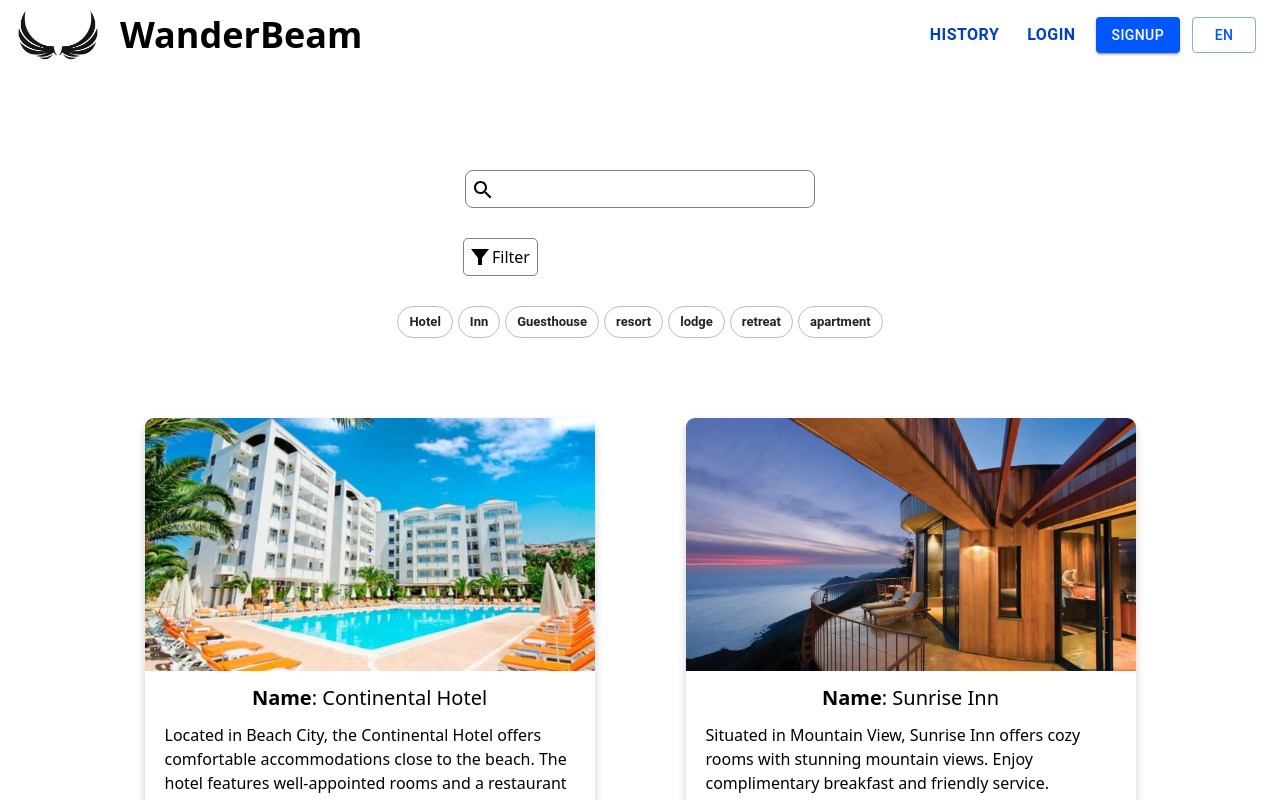
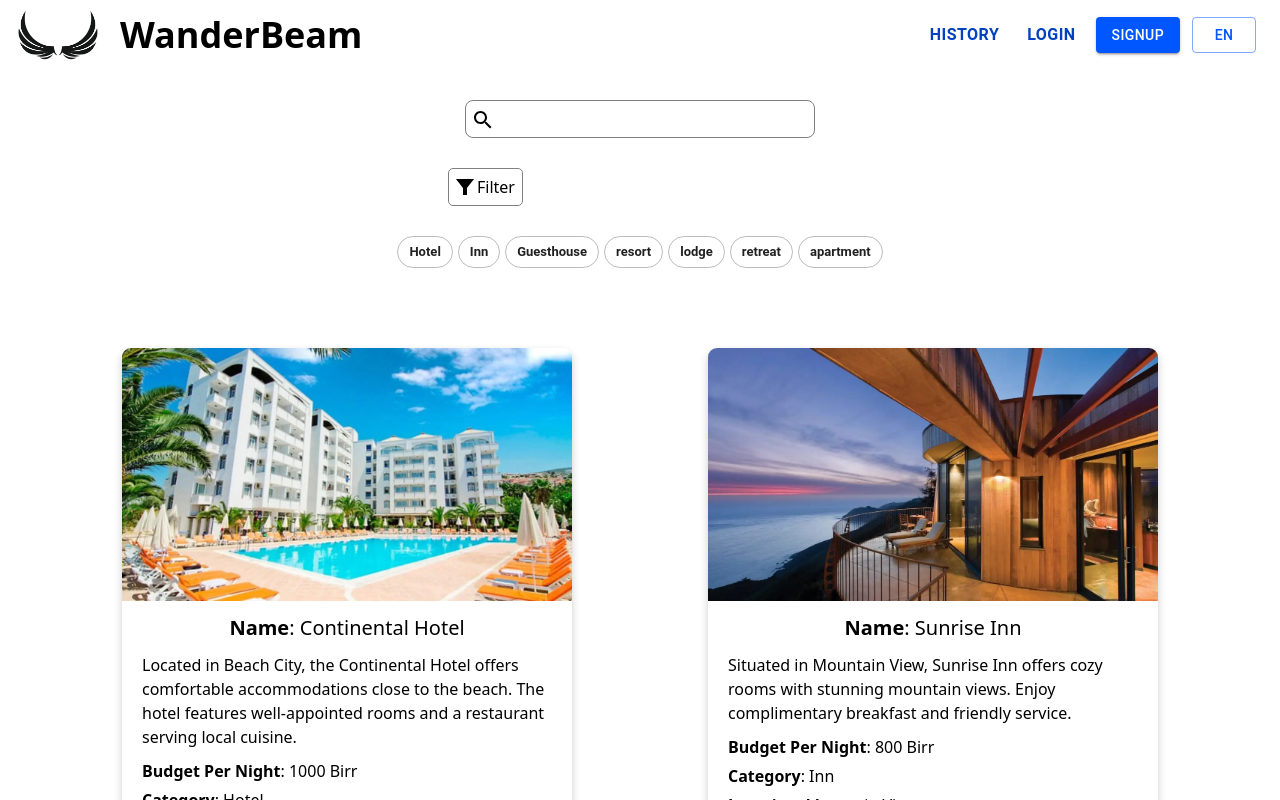
Before and after one commit to timid-angel/wanderbeam, a React (Vite) app in the folder frontend/: page /lodging in a window 1280 px wide. Shown: the top 800 px of the page. Built offline with nearby package versions, Linux system fonts and the light colour scheme.

Commit message:
search component created

```diff
--- /dev/null
+++ b/frontend/src/components/core/SearchComponent.tsx
@@ -0,0 +1,29 @@
+import React, { useState, ChangeEvent } from "react";
+import { Search } from "@mui/icons-material";
+
+interface Props {
+  onSearch: (query: string) => void;
+}
+
+const SearchComponent: React.FC<Props> = (props) => {
+  const [current, setCurrent] = useState<string>("");
+
+  function handleChange(event: ChangeEvent<HTMLInputElement>) {
+    setCurrent(event.target.value);
+    props.onSearch(event.target.value);
+  }
+
+  return (
+    <div className="search">
+      <Search />
+      <input
+        value={current}
+        onChange={handleChange}
+        className="search-input"
+        type="text"
+      />
+    </div>
+  );
+};
+
+export default SearchComponent;
--- a/frontend/src/pages/LodgingPage.tsx
+++ b/frontend/src/pages/LodgingPage.tsx
@@ -7,6 +7,7 @@ import PaginationComponent from "../components/PaginationComponent";
 import lodgingInfos from "../data/lodgingData";
 import Header from "../components/core/Header";
 import Footer from "../components/core/Footer";
+import SearchComponent from "../components/core/SearchComponent";
 const LodgingPage = () => {
   const [currentPage, setCurrentPage] = useState<number>(1);
 
@@ -17,11 +18,7 @@ const LodgingPage = () => {
   const [retreatSelected, setRetreatSelection] = useState(false);
   const [apartmentSelected, setApartmentSelection] = useState(false);
   const [lodgeSelected, setLodgeSelection] = useState(false);
-  const [current, setCurrent] = useState("");
-
-  function handleChange(event: React.ChangeEvent<HTMLInputElement>) {
-    setCurrent(event.target.value);
-  }
+  const [current, setCurrent] = useState('')
 
 
   var filteredLodge = lodgingInfos.filter(
@@ -35,24 +32,34 @@ const LodgingPage = () => {
       (apartmentSelected && lodge.category === "Apartment")
   );
 
-  if (!hotelSelected && !innSelected && !guesthouseSelected && !resortSelected && !lodgeSelected && !retreatSelected && !apartmentSelected){
+  if (
+    !hotelSelected &&
+    !innSelected &&
+    !guesthouseSelected &&
+    !resortSelected &&
+    !lodgeSelected &&
+    !retreatSelected &&
+    !apartmentSelected
+  ) {
     filteredLodge = lodgingInfos;
   }
 
-  filteredLodge = filteredLodge.filter(lodge => lodge.description.toLowerCase().includes(current.toLowerCase()))
-  const currentPageLodge = filteredLodge.slice((currentPage-1)*9,currentPage*9)
-  const  totalPages =  Math.ceil(filteredLodge.length/9)
-
-
-
-
-
-
+  filteredLodge = filteredLodge.filter((lodge) =>
+    lodge.description.toLowerCase().includes(current.toLowerCase())
+  );
+  const currentPageLodge = filteredLodge.slice(
+    (currentPage - 1) * 9,
+    currentPage * 9
+  );
+  const totalPages = Math.ceil(filteredLodge.length / 9);
 
   const handlePageChange = (page: number) => {
     setCurrentPage(page);
   };
 
+  const handleSearch = (value: string)=>{
+    setCurrent(value)
+  }
 
   const handleChipSelection = (type: string) => {
     console.log(hotelSelected);
@@ -67,8 +74,6 @@ const LodgingPage = () => {
     } else if (type === "lodge") {
       setLodgeSelection((prev) => !prev);
     } else if (type === "apartment") {
-
-
       setApartmentSelection((prev) => !prev);
     } else if (type === "retreat") {
       setRetreatSelection((prev) => !prev);
@@ -76,15 +81,13 @@ const LodgingPage = () => {
   };
 
 
+
   return (
     <>
-      <Header/>
+      <Header />
 
-      <div className="lodging-page">
-        <div className="search">
-          <Search />
-          <input onChange={handleChange} className="search-input" type="text" />
-        </div>
+        <div>
+          <SearchComponent onSearch={handleSearch}/>
           <div className="filter">
             <FilterAltSharp />
             <p>Filter</p>
@@ -163,9 +166,10 @@ const LodgingPage = () => {
             onPageChange={handlePageChange}
           />
         </div>
-      <Footer/>
+
+
+      <Footer />
     </>
-
   );
 };
 
--- a/frontend/src/styles/Footer.css
+++ b/frontend/src/styles/Footer.css
@@ -29,3 +29,8 @@ footer .logo{
     display: flex;
     gap: 5px;
 }
+
+
+#root{
+    background-color: whitesmoke;
+}
--- a/frontend/src/styles/LodgingCard.css
+++ b/frontend/src/styles/LodgingCard.css
@@ -68,3 +68,8 @@ span{
     margin: 5px 0;
     text-decoration: underline;
 }
+.lodging-page{
+    display: flex;
+    justify-content: space-between;
+    min-height:fit-content;
+}
--- a/frontend/src/styles/custom.css
+++ b/frontend/src/styles/custom.css
@@ -0,0 +1,3 @@
+.app{
+    background-color: whitesmoke;
+}
```
Also changed, not shown: frontend/src/styles/Lodging.css (line endings or trailing spaces). Lines whose indentation alone changed are shown as unchanged.
